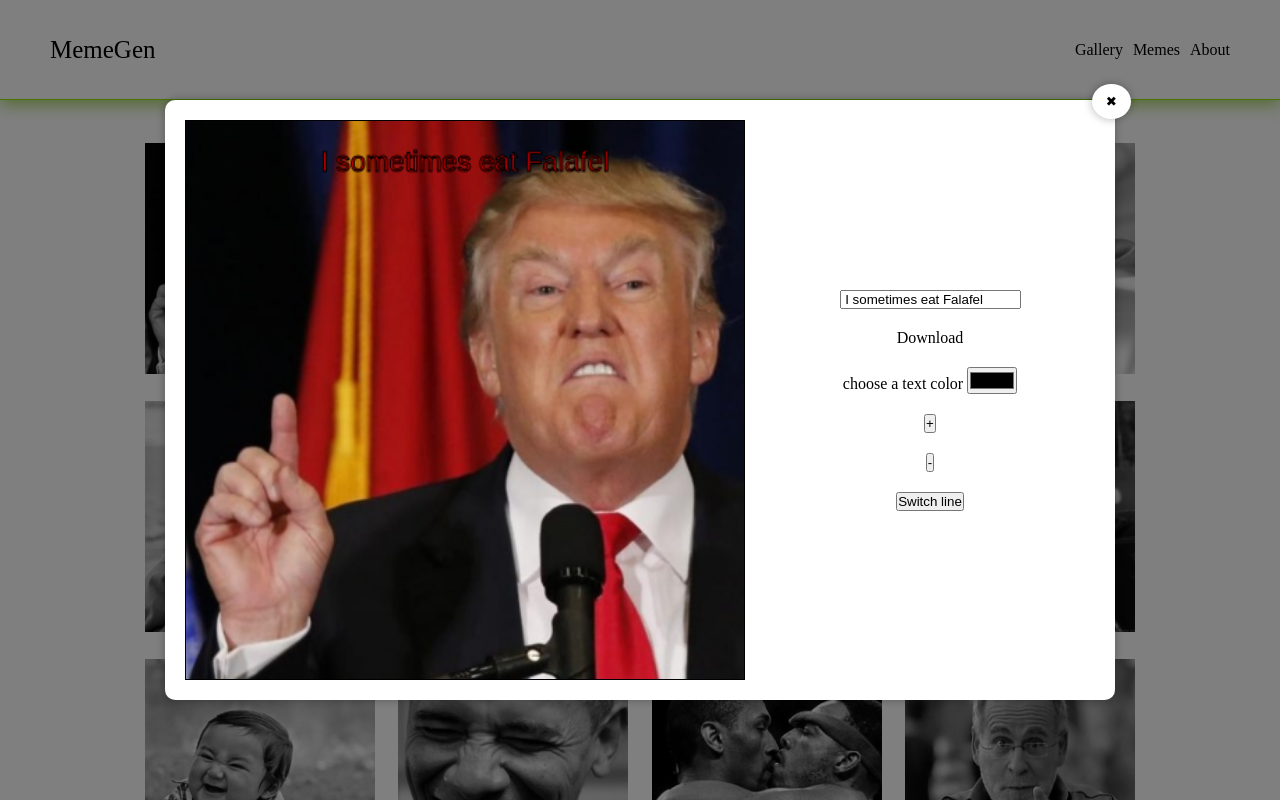
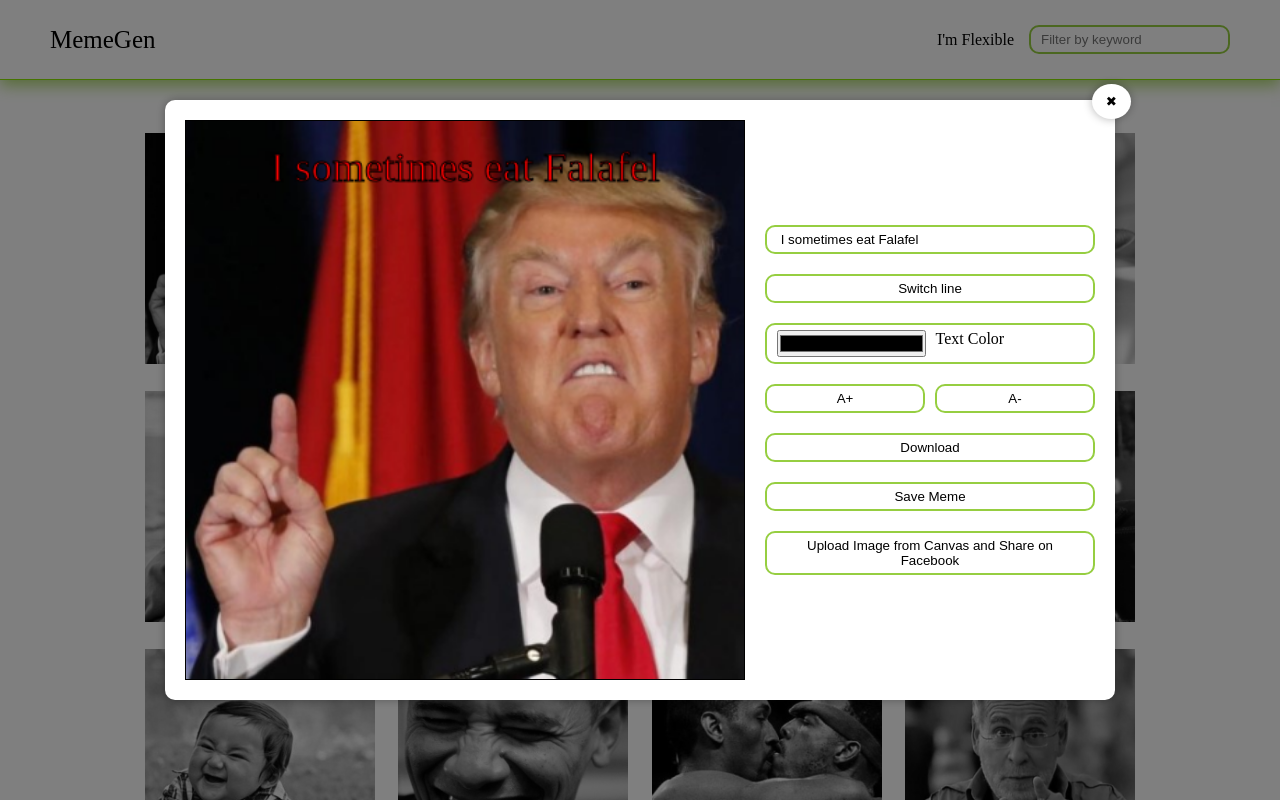
Before and after one commit to OfirKaspi/OKMemes, a plain HTML site: page index.html in a window 1280 px wide. Both pictures are taken after a click on the picture 259 px from the left and 258 px from the top of the page. Shown: the top 800 px of the page. Drawn offline with Linux system fonts and the light colour scheme.

Commit message:
styling and addon functions

```diff
--- a/css/basics/base.css
+++ b/css/basics/base.css
@@ -4,15 +4,30 @@
   box-sizing: border-box;
 }
 
-/* body {
-  margin: 0;
-} */
+input[type='text'],
+button {
+  padding: 5px 10px;
+  border-radius: 10px;
+  outline: none;
+  border: 2px solid rgb(150, 206, 65);
+  background-color: white;
+}
+
+button:hover {
+  box-shadow: 0 0 5px rgb(150, 206, 65);
+}
+
+button,
+input[type='color'] {
+  cursor: pointer;
+}
 
 img {
   width: 100%;
 }
 
 a {
+  cursor: pointer;
   text-decoration: none;
   color: black;
 }
--- a/css/components/editor.css
+++ b/css/components/editor.css
@@ -4,5 +4,22 @@
   align-items: center;
   justify-content: center;
   gap: 20px;
-  flex: auto;
 }
+
+.editor * {
+  width: 100%;
+}
+
+.editor .plus-minus,
+.editor .text-changer {
+  display: flex;
+  gap: 10px;
+}
+
+.editor .text-changer {
+  padding: 5px 10px;
+  border-radius: 10px;
+  outline: none;
+  border: 2px solid rgb(150, 206, 65);
+  background-color: white;
+}
--- a/css/components/main-header.css
+++ b/css/components/main-header.css
@@ -1,19 +1,33 @@
 header {
-  height: 100px;
-  padding: 20px 50px;
+  display: flex;
+  min-height: 80px;
+  padding: 0 50px;
   border-bottom: 1px solid rgb(140, 233, 0);
-  margin-bottom: 20px;
+  margin-bottom: 30px;
   box-shadow: 0 5px 15px rgb(150, 206, 65, 0.8);
 }
 
 header span {
+  display: flex;
   font-size: 25px;
 }
 
 header .nav {
-  gap: 10px;
+  gap: 15px;
 }
 
 header .nav a:hover {
   color: rgb(150, 206, 65);
 }
+
+@media (max-width: 512px) {
+  header {
+    flex-direction: column;
+    gap: 15px;
+    padding: 20px 50px;
+  }
+
+  header .nav {
+    flex-direction: column;
+  }
+}
--- a/index.html
+++ b/index.html
@@ -10,9 +10,24 @@
     <header class="flex space-between align-center">
       <span>MemeGen</span>
       <ul class="nav clean-list flex space-between align-center">
-        <li><a href="">Gallery</a></li>
-        <li><a href="">Memes</a></li>
-        <li><a href="">About</a></li>
+        <li><a onclick="onRandomMeme()">I'm Flexible</a></li>
+        <!-- <li>
+          <input
+            type="file"
+            class="file-input btn"
+            name="image"
+            onchange="onImgInput(event)"
+            accept="image/*"
+          />
+        </li> -->
+        <li>
+          <input
+            type="text"
+            class="keywordInput"
+            placeholder="Filter by keyword"
+            oninput="onFilterByKeyword()"
+          />
+        </li>
       </ul>
     </header>
     <section class="modal-overlay" onclick="onCloseModal()">
@@ -21,33 +36,35 @@
           <canvas width="400" height="400"></canvas>
         </div>
         <div class="editor">
-          <input class="text-input" type="text" oninput="renderMeme()" />
-          <!-- <input
-            type="text"
-            class="overlay-text overlay-text-top"
-            oninput="onChangeInput(this)"
-            onclick="onChooseInput(0)"
-          />
-          <input
-            type="text"
-            class="overlay-text overlay-text-bottom"
-            oninput="onChangeInput(this)"
-            onclick="onChooseInput(1)"
-          /> -->
-          <a href="#" onclick="downloadCanvas(this)" download="file-name">Download</a>
-          <div>
-            <label for="textColor">choose a text color</label>
+          <input class="text-input" type="text" oninput="onSetLineText(this)" />
+          <button onclick="onLineSwitch()">Switch line</button>
+          <div class="text-changer">
             <input type="color" id="textColor" oninput="onChangeTextColor(this)" />
+            <label for="textColor">Text Color</label>
           </div>
-          <button onclick="onChangeFontSize(1)">+</button>
-          <button onclick="onChangeFontSize(-1)">-</button>
-          <button onclick="onLineSwitch()">Switch line</button>
+          <div class="plus-minus">
+            <button class="plus" onclick="onChangeFontSize(1)">A+</button>
+            <button class="minus" onclick="onChangeFontSize(-1)">A-</button>
+          </div>
+          <button class="download" onclick="downloadCanvas(this)" download="file-name">
+            Download
+          </button>
+          <button class="save" onclick="onSaveMeme()">Save Meme</button>
+          <button class="fb" onclick="onUploadImg()">
+            Upload Image from Canvas and Share on Facebook
+          </button>
+          <!-- <button onclick="onToggleSecondLine(this)">Add Line</button> -->
         </div>
         <button class="exit" onclick="onCloseModal()">&#10006;</button>
       </div>
     </section>
+
     <section class="gallery"></section>
+    <p class="no-images-msg">☹ No Images Found ☹</p>
+    <script src="js/services/util.js"></script>
     <script src="js/services/service.js"></script>
+    <script src="js/services/upload-from-local.js"></script>
+    <script src="js/services/upload-to-fb.js"></script>
     <script src="js/main.js"></script>
   </body>
 </html>
--- a/js/main.js
+++ b/js/main.js
@@ -18,18 +18,52 @@ function onInit() {
   renderGallery()
 }
 
+// function onSaveMeme() {
+//   const canvasDataURL = gElCanvas.toDataURL()
+//   const metadata = { timestamp: new Date().toISOString(), caption: 'My funny meme' }
+//   saveMemeToLocalStorage(canvasDataURL, metadata)
+// }
+
+// GOOD
+function onRandomMeme() {
+  const imgs = getImgs()
+  const randNum = getRandomIntInclusive(1, imgs.length)
+  setSelectedImgId(imgs[randNum - 1].id)
+  const elImg = document.querySelector(`img[src="images/${randNum}.jpg"]`)
+  onSelectImg(elImg)
+}
+
+function onFilterByKeyword() {
+  const keywordInput = document.querySelector('.keywordInput')
+  const filterKeyword = keywordInput.value.toLowerCase()
+
+  renderGallery(filterKeyword)
+}
+
 // GOOD ✔
-function renderGallery() {
-  const images = getImg()
-  const strHTMLs = images.map(
+function renderGallery(filterKeyword = '') {
+  const images = getImgs()
+  const filteredImages = filterKeyword
+    ? images.filter(img => img.keywords.some(keyword => keyword.includes(filterKeyword)))
+    : images
+
+  const elNoImgMsg = document.querySelector('.no-images-msg')
+  elNoImgMsg.style.display = filteredImages.length ? 'none' : 'block'
+
+  const strHTMLs = filteredImages.map(
     img =>
       `<article>
-          <img src="images/${img.id}.jpg" onclick="onSelectImg(this)"/>
+          <img data-id="${img.keywords}" src="images/${img.id}.jpg" onclick="onSelectImg(this)"/>
         </article>`
   )
 
   const elGallery = document.querySelector('.gallery')
   elGallery.innerHTML = strHTMLs.join('')
+}
+
+function onSetLineText(el) {
+  setLineText(el.value)
+  renderMeme()
 }
 
 function renderTextInput() {
@@ -42,10 +76,8 @@ function renderTextInput() {
 // PROBLEM👇
 function renderMeme() {
   const meme = getMeme()
-  const images = getImg()
+  const images = getImgs()
   const memeId = meme.selectedImgId
-  const memeLineIdx = meme.selectedLineIdx
-  const memeLine = meme.lines[memeLineIdx]
   const image = images.find(image => image.id === memeId)
   const newImage = new Image()
   newImage.src = image.url
@@ -74,26 +106,6 @@ function coverCanvasWithImg(elImg) {
   gCtx.drawImage(elImg, 0, 0, gElCanvas.width, gElCanvas.height)
 }
 
-// PROBLEM👇
-// function setOverlayText(meme) {
-//   const elTopOverlayText = document.querySelector('.overlay-text-top')
-//   elTopOverlayText.value = meme.lines[0].txt
-//   elTopOverlayText.style.color = meme.lines[0].color
-//   elTopOverlayText.style.fontSize = meme.lines[0].size + 'px'
-
-//   const elbottomOverlayText = document.querySelector('.overlay-text-bottom')
-//   elbottomOverlayText.value = meme.lines[1].txt
-//   elbottomOverlayText.style.color = meme.lines[1].color
-//   elbottomOverlayText.style.fontSize = meme.lines[1].size + 'px'
-// }
-
-// GOOD ✔
-// function onChangeInput(el) {
-//   setLineTxt(el.value)
-//   renderText()
-//   renderMeme()
-// }
-
 // GOOD ✔ - needs to check if text is implemented
 function downloadCanvas(elLink) {
   const dataUrl = gElCanvas.toDataURL()
@@ -115,37 +127,34 @@ function stopPropagation(ev) {
 }
 
 // GOOD ✔
-// function onChangeTextColor(el) {
-//   changeTextColor(el.value)
-//   renderMeme()
-// }
+function onChangeTextColor(el) {
+  changeTextColor(el.value)
+  renderMeme()
+}
 
 // GOOD ✔
-// function onChangeFontSize(value) {
-//   changeFontSize(value)
-//   renderMeme()
-// }
+function onChangeFontSize(value) {
+  changeFontSize(value)
+  renderMeme()
+}
 
 // GOOD ✔ - probably be broken when change the whole rendering process
-// function onLineSwitch() {
-//   lineSwitch()
-//   renderMeme()
-// }
-
-// function onChooseInput(value) {
-//   chooseInput(value)
-//   renderMeme()
-// }
+function onLineSwitch() {
+  const lineText = lineSwitch()
+  const elTextInput = document.querySelector('.text-input')
+  elTextInput.value = lineText
+  renderMeme()
+}
 
 // MUST BE USED👇
 
 function drawText(el = document.querySelector('.text-input'), x = gElCanvas.height / 2, y = 20) {
   const meme = getMeme()
   const memeLine = meme.lines[meme.selectedLineIdx]
-  // gCtx.lineWidth = 1
-  // gCtx.strokeStyle = 'brown'
+  gCtx.lineWidth = 1
+  gCtx.strokeStyle = 'black'
   gCtx.fillStyle = memeLine.color
-  gCtx.font = `${memeLine.size}px Arial`
+  gCtx.font = `${memeLine.size}px Impact`
   gCtx.textAlign = 'center'
   gCtx.textBaseline = 'top'
 
@@ -154,6 +163,19 @@ function drawText(el = document.querySelector('.text-input'), x = gElCanvas.heig
 }
 
 // MAKE THE TEXT STAY INSIDE THE CANVAS
+
+// function onToggleSecondLine(el) {
+//   const meme = getMeme()
+//   const lineText = meme.lines[1].txt
+//   if (el.innerText === 'Add Line') {
+//     drawText(lineText, gElCanvas.height / 2, gElCanvas.height - 20)
+//     el.innerText = 'Remove Line'
+//   } else {
+//     el.innerText = 'Add Line'
+//   }
+//   toggleSecondLine()
+//   renderMeme()
+// }
 
 // function wrapText(text) {
 //   let linesArray = []
@@ -165,3 +187,35 @@ function drawText(el = document.querySelector('.text-input'), x = gElCanvas.heig
 //   }
 //   gCtx.fillText(testLine, gElCanvas.width / 2, gElCanvas.height / 2)
 // }
+
+// function renderLine() {
+//   const meme = getMeme()
+//   if (meme.selectedLineIdx < gMeme.lines.length) {
+//     drawText(meme.lines)
+//   }
+// }
+
+// function onChooseInput(value) {
+//   chooseInput(value)
+//   renderMeme()
+// }
+
+// PROBLEM👇
+// function setOverlayText(meme) {
+//   const elTopOverlayText = document.querySelector('.overlay-text-top')
+//   elTopOverlayText.value = meme.lines[0].txt
+//   elTopOverlayText.style.color = meme.lines[0].color
+//   elTopOverlayText.style.fontSize = meme.lines[0].size + 'px'
+
+//   const elbottomOverlayText = document.querySelector('.overlay-text-bottom')
+//   elbottomOverlayText.value = meme.lines[1].txt
+//   elbottomOverlayText.style.color = meme.lines[1].color
+//   elbottomOverlayText.style.fontSize = meme.lines[1].size + 'px'
+// }
+
+// GOOD ✔
+// function onChangeInput(el) {
+//   setLineTxt(el.value)
+//   renderText()
+//   renderMeme()
+// }
--- a/js/services/service.js
+++ b/js/services/service.js
@@ -1,64 +1,49 @@
 'use strict'
 
+const STORAGE_KEY = 'memeDB'
+
 var gImgs = [
-  { id: 1, url: '/images/1.jpg', keywords: [' funny ', 'cat'] },
-  { id: 2, url: '/images/2.jpg', keywords: [' funny ', 'cat'] },
-  { id: 3, url: '/images/3.jpg', keywords: [' funny ', 'cat'] },
-  { id: 4, url: '/images/4.jpg', keywords: [' funny ', 'cat'] },
-  { id: 5, url: '/images/5.jpg', keywords: [' funny ', 'cat'] },
-  { id: 6, url: '/images/6.jpg', keywords: [' funny ', 'cat'] },
-  { id: 7, url: '/images/7.jpg', keywords: [' funny ', 'cat'] },
-  { id: 8, url: '/images/8.jpg', keywords: [' funny ', 'cat'] },
-  { id: 9, url: '/images/9.jpg', keywords: [' funny ', 'cat'] },
-  { id: 10, url: '/images/10.jpg', keywords: [' funny ', 'cat'] },
-  { id: 11, url: '/images/11.jpg', keywords: [' funny ', 'cat'] },
-  { id: 12, url: '/images/12.jpg', keywords: [' funny ', 'cat'] },
-  { id: 13, url: '/images/13.jpg', keywords: [' funny ', 'cat'] },
-  { id: 14, url: '/images/14.jpg', keywords: [' funny ', 'cat'] },
-  { id: 15, url: '/images/15.jpg', keywords: [' funny ', 'cat'] },
-  { id: 16, url: '/images/16.jpg', keywords: [' funny ', 'cat'] },
-  { id: 17, url: '/images/17.jpg', keywords: [' funny ', 'cat'] },
-  { id: 18, url: '/images/18.jpg', keywords: [' funny ', 'cat'] },
+  { id: 1, url: '/images/1.jpg', keywords: ['funny', 'crazy'] },
+  { id: 2, url: '/images/2.jpg', keywords: ['dog', 'cute'] },
+  { id: 3, url: '/images/3.jpg', keywords: ['dog', 'cute', 'baby'] },
+  { id: 4, url: '/images/4.jpg', keywords: ['funny', 'cat'] },
+  { id: 5, url: '/images/5.jpg', keywords: ['funny', 'baby', 'strong'] },
+  { id: 6, url: '/images/6.jpg', keywords: ['hahaha', 'explain', 'high'] },
+  { id: 7, url: '/images/7.jpg', keywords: ['funny', 'suprise', 'man'] },
+  { id: 8, url: '/images/8.jpg', keywords: ['lol', 'man'] },
+  { id: 9, url: '/images/9.jpg', keywords: ['funny', 'lol'] },
+  { id: 10, url: '/images/10.jpg', keywords: ['funny', 'barak'] },
+  { id: 11, url: '/images/11.jpg', keywords: ['wow', 'kiss'] },
+  { id: 12, url: '/images/12.jpg', keywords: ['funny', 'warning'] },
+  { id: 13, url: '/images/13.jpg', keywords: ['amazing', 'leonardo'] },
+  { id: 14, url: '/images/14.jpg', keywords: ['scary', 'sunglasses'] },
+  { id: 15, url: '/images/15.jpg', keywords: ['handsome', 'circle'] },
+  { id: 16, url: '/images/16.jpg', keywords: ['funny', 'lol'] },
+  { id: 17, url: '/images/17.jpg', keywords: ['funny', 'putin', 'v'] },
+  { id: 18, url: '/images/18.jpg', keywords: ['funny', 'astronaut'] },
 ]
 
 var gMeme = {
   selectedImgId: 2,
   selectedLineIdx: 0,
   lines: [
-    { txt: ' I sometimes eat Falafel ', size: 20, color: 'red', isDrag: false },
+    { txt: ' I sometimes eat Falafel ', size: 30, color: 'red', isDrag: false },
     { txt: ' I sometimes eat Shwarma ', size: 25, color: 'blue', isDrag: false },
   ],
 }
 
 var gKeywordSearchCountMap = { funny: 12, cat: 16, baby: 2 }
 
-// function createNewLine(pos) {
-//   gMeme.lines.push = {
-//     pos,
-//     txt: '---Add Text---',
-//     size: 20,
-//     color: 'blue',
-//     isDrag: false,
-//   }
-// }
-
-function isCircleClicked(clickedPos) {
-  const { pos } = gCircle
-  // Calc the distance between two dots
-  const distance = Math.sqrt((pos.x - clickedPos.x) ** 2 + (pos.y - clickedPos.y) ** 2)
-  // console.log('distance', distance)
-  //If its smaller then the radius of the circle we are inside
-  return distance <= gCircle.size
-}
-
 // GOOD ✔ - probably be broken when change the whole rendering process
 function lineSwitch() {
   gMeme.selectedLineIdx++
   if (gMeme.lines.length <= gMeme.selectedLineIdx) gMeme.selectedLineIdx = 0
+  console.log(gMeme.lines[gMeme.selectedLineIdx].txt)
+  return gMeme.lines[gMeme.selectedLineIdx].txt
 }
 
 // GOOD ✔
-function setLineTxt(value) {
+function setLineText(value) {
   gMeme.lines[gMeme.selectedLineIdx].txt = value
 }
 
@@ -70,6 +55,10 @@ function changeTextColor(value) {
 // GOOD ✔
 function changeFontSize(value) {
   gMeme.lines[gMeme.selectedLineIdx].size += value
+}
+
+function setSelectedImgId(id) {
+  gMeme.selectedImgId = id
 }
 
 // GOOD ✔
@@ -89,6 +78,35 @@ function getMeme() {
 }
 
 // GOOD ✔
-function getImg() {
+function getImgs() {
   return gImgs
 }
+
+// function saveMemeToLocalStorage(canvasDataURL, metadata) {
+//   const savedMemes = this.getSavedMemesFromLocalStorage() || []
+//   savedMemes.push({ canvasDataURL, ...metadata })
+//   saveToStorage('savedMemes', savedMemes)
+// }
+
+// function getSavedMemesFromLocalStorage() {
+//   return loadFromStorage('savedMemes')
+// }
+
+// function createNewLine(pos) {
+//   gMeme.lines.push = {
+//     pos,
+//     txt: '---Add Text---',
+//     size: 20,
+//     color: 'blue',
+//     isDrag: false,
+//   }
+// }
+
+// function isCircleClicked(clickedPos) {
+//   const { pos } = gCircle
+//   // Calc the distance between two dots
+//   const distance = Math.sqrt((pos.x - clickedPos.x) ** 2 + (pos.y - clickedPos.y) ** 2)
+//   // console.log('distance', distance)
+//   //If its smaller then the radius of the circle we are inside
+//   return distance <= gCircle.size
+// }
--- /dev/null
+++ b/js/services/upload-to-fb.js
@@ -0,0 +1,43 @@
+function onUploadImg() {
+  // Gets the image from the canvas
+  const imgDataUrl = gElCanvas.toDataURL('image/jpeg')
+
+  function onSuccess(uploadedImgUrl) {
+    // Handle some special characters
+    const url = encodeURIComponent(uploadedImgUrl)
+    window.open(`https://www.facebook.com/sharer/sharer.php?u=${url}&t=${url}`)
+  }
+
+  // Send the image to the server
+  doUploadImg(imgDataUrl, onSuccess)
+}
+
+// Upload the image to a server, get back a URL
+// call the function onSuccess when done
+function doUploadImg(imgDataUrl, onSuccess) {
+  // Pack the image for delivery
+  const formData = new FormData()
+  formData.append('img', imgDataUrl)
+
+  // Send a post req with the image to the server
+  const XHR = new XMLHttpRequest()
+  XHR.onreadystatechange = () => {
+    // If the request is not done, we have no business here yet, so return
+    if (XHR.readyState !== XMLHttpRequest.DONE) return
+    // if the response is not ok, show an error
+    if (XHR.status !== 200) return console.error('Error uploading image')
+    const { responseText: url } = XHR
+    // Same as
+    // const url = XHR.responseText
+
+    // If the response is ok, call the onSuccess callback function,
+    // that will create the link to facebook using the url we got
+    console.log('Got back live url:', url)
+    onSuccess(url)
+  }
+  XHR.onerror = (req, ev) => {
+    console.error('Error connecting to server with request:', req, '\nGot response data:', ev)
+  }
+  XHR.open('POST', '//ca-upload.com/here/upload.php')
+  XHR.send(formData)
+}
```
Also changed, not shown: css/components/canvas.css (+0 -25 lines), css/components/gallery.css (+9 -0 lines), js/services/upload-from-local.js (added, +21 -0 lines), js/services/util.js (added, +15 -0 lines).
